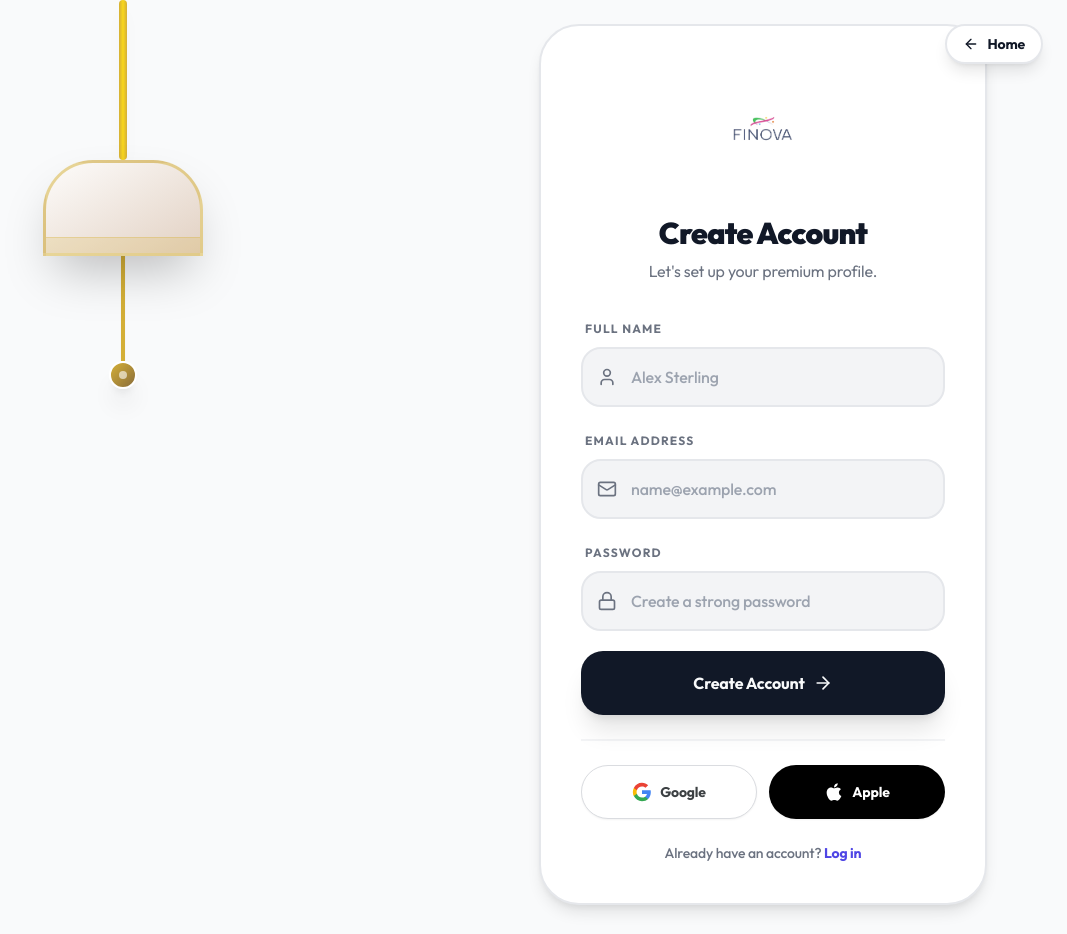
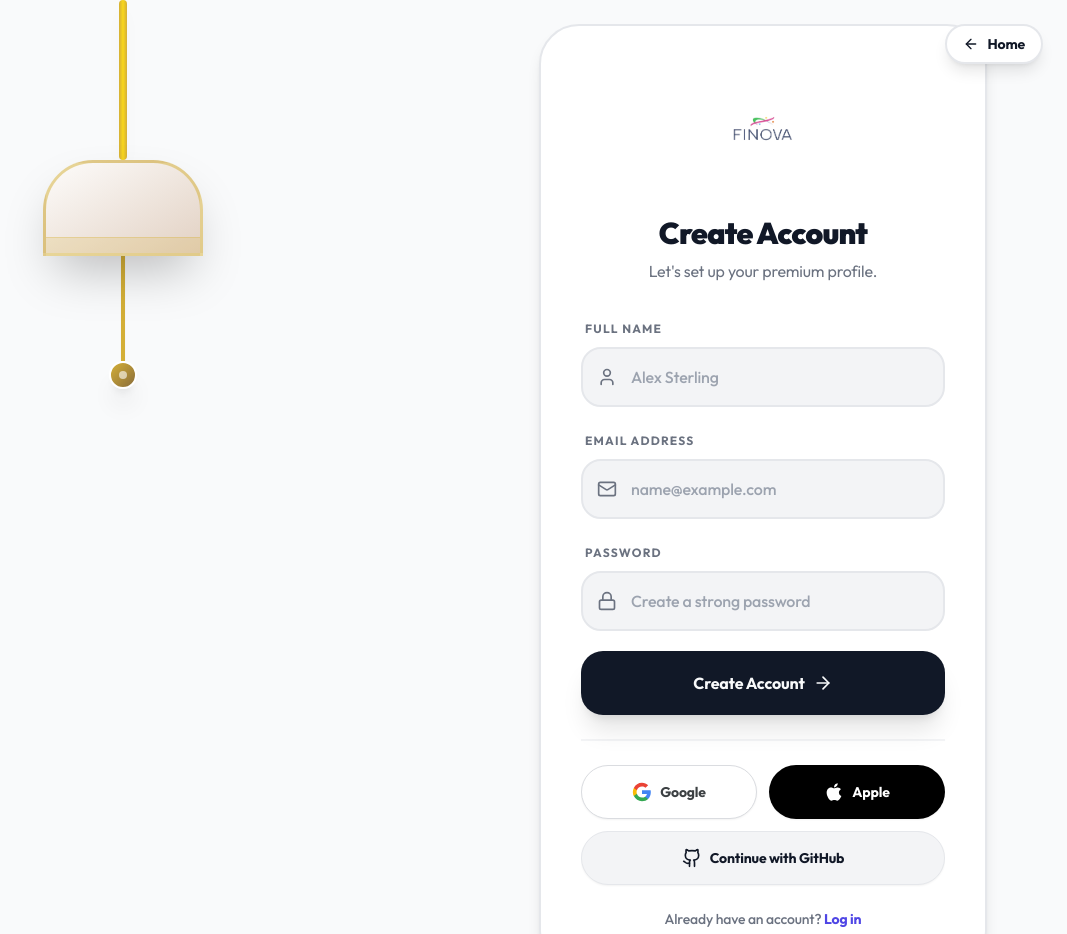
Before and after one commit to shivamds1203/finova, a React (Vite) app: page /signup in a window 1280 px wide. Shown: the top 934 px of the page, without its empty margins (213-1280 px from the left). Built offline with nearby package versions, Linux system fonts and the light colour scheme; no server answers.

Commit message:
feat: add GitHub OAuth login option to signup form

```diff
--- a/src/pages/Login.tsx
+++ b/src/pages/Login.tsx
@@ -464,6 +464,14 @@ const Auth = ({ initialMode = 'login' }: { initialMode?: 'login' | 'signup' }) =
                                         </svg>
                                         <span className="text-sm">Apple</span>
                                     </button>
+                                    <button
+                                        type="button"
+                                        onClick={() => handleSocialAuth('oauth_github')}
+                                        className="col-span-2 relative overflow-hidden group w-full py-4 border border-[var(--border)] rounded-full font-bold text-[var(--text-primary)] bg-[var(--surface-muted)] flex items-center justify-center gap-2 hover:bg-[var(--border-subtle)] shadow-sm transition-all"
+                                    >
+                                        <Github className="w-5 h-5" />
+                                        <span className="text-sm">Continue with GitHub</span>
+                                    </button>
                                 </div>
                                 <p className="text-center text-sm text-text-secondary font-medium">
                                     Already have an account? <button type="button" onClick={(e) => toggleFlip(e, '/login')} className="text-primary font-bold hover:underline cursor-pointer">Log in</button>
```
